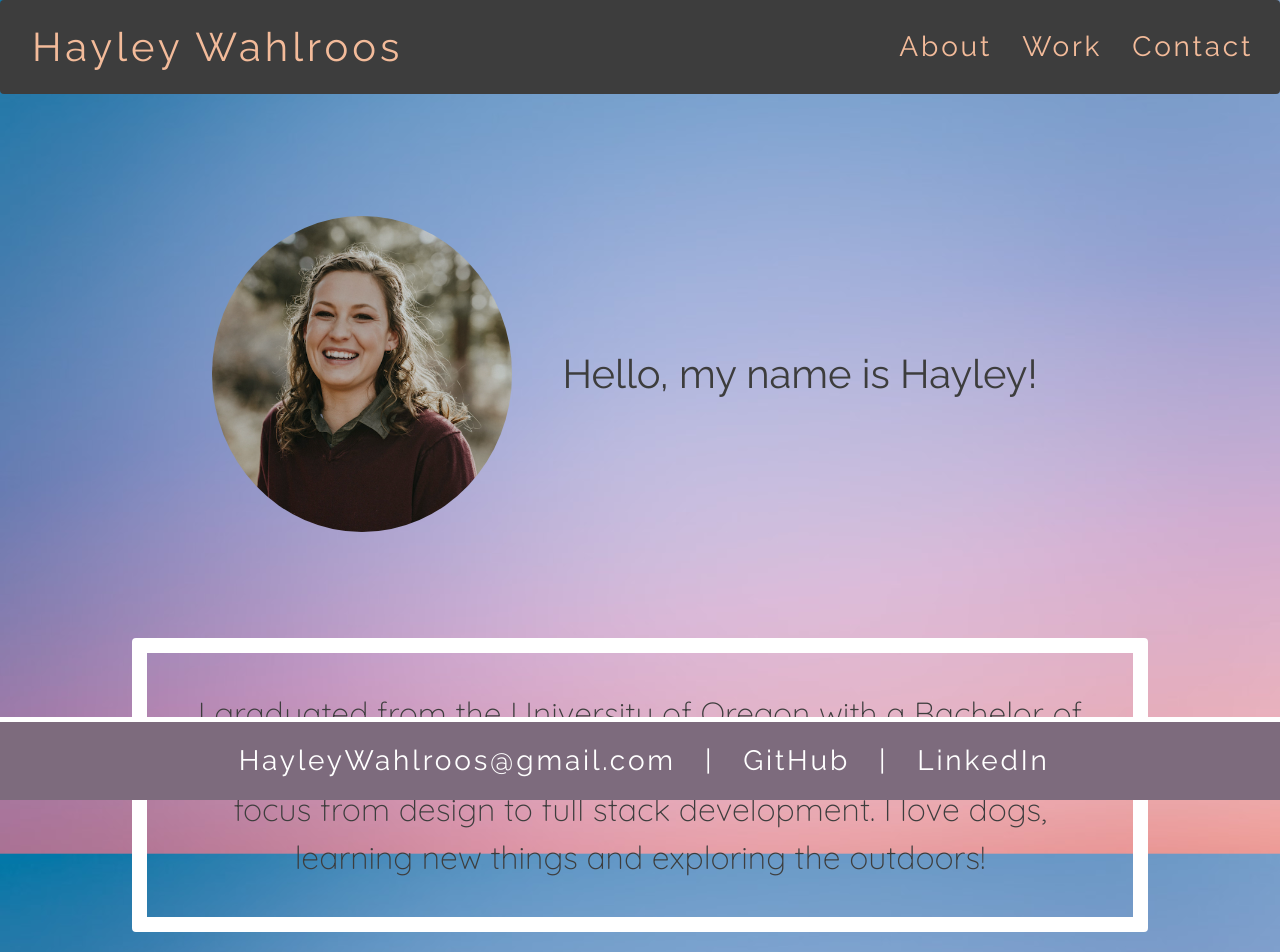
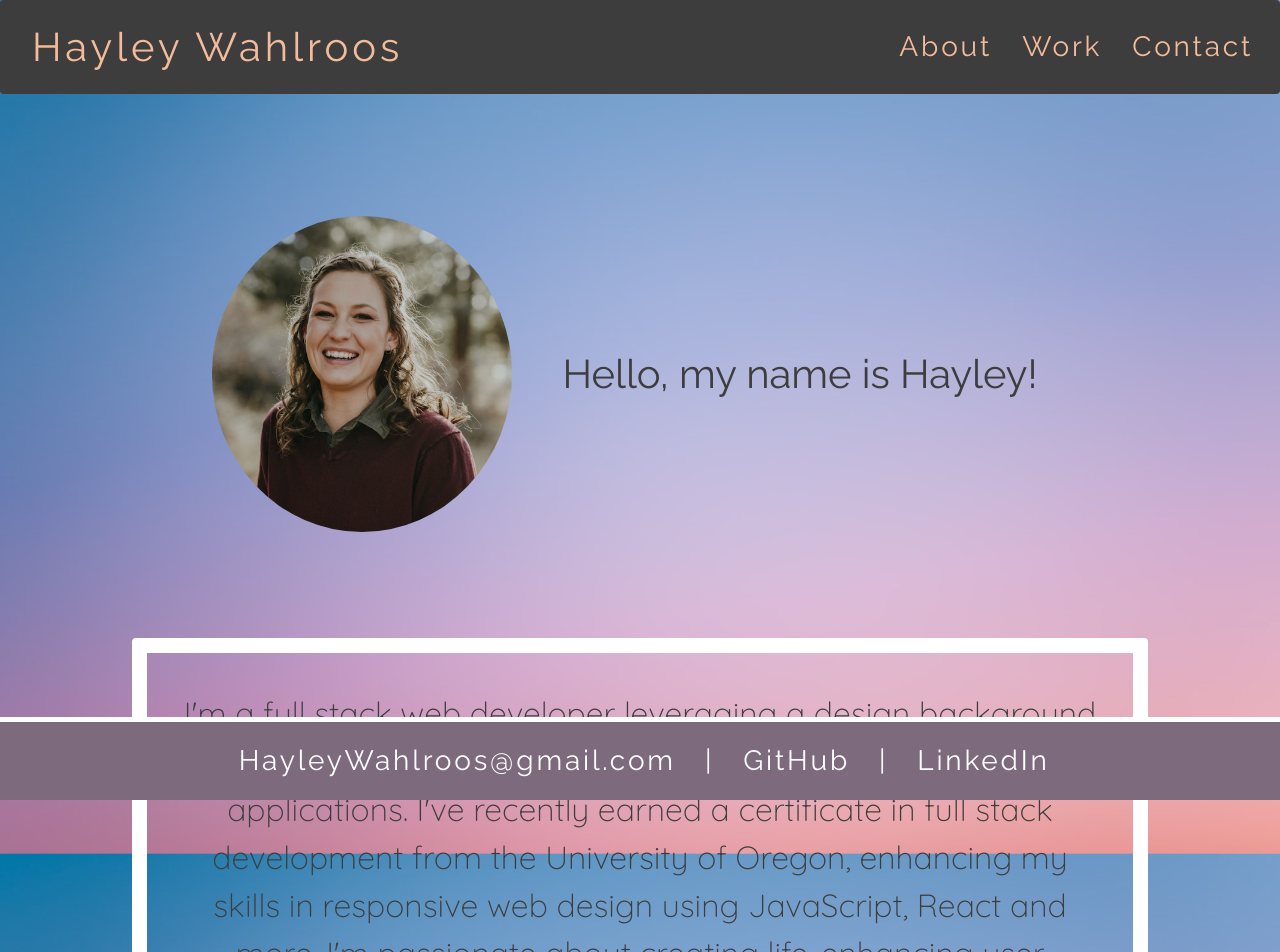
Before and after one commit to haywah27/react-portfolio, a React (Create React App) app: page / in a window 1280 px wide. Shown: the top 952 px of the page. Built offline with nearby package versions, Linux system fonts and the light colour scheme.

Commit message:
updating about section

```diff
--- a/src/components/Card/AboutCard.js
+++ b/src/components/Card/AboutCard.js
@@ -6,10 +6,7 @@ function AboutCard() {
   return (
     <Card className="cardCss">
       <Card.Body className="aboutBody">
-        I graduated from the University of Oregon with a Bachelor of Science in
-        Art and Technology. Recently, I have shifted my focus from design to
-        full stack development. I love dogs, learning new things and exploring
-        the outdoors!
+      I'm a full stack web developer leveraging a design background to build quality user experiences in mobile and web applications. I've recently earned a certificate in full stack development from the University of Oregon, enhancing my skills in responsive web design using JavaScript, React and more. I'm passionate about creating life-enhancing user experiences and collaborating with others to develop meaningful applications.
       </Card.Body>
     </Card>
   );
```
